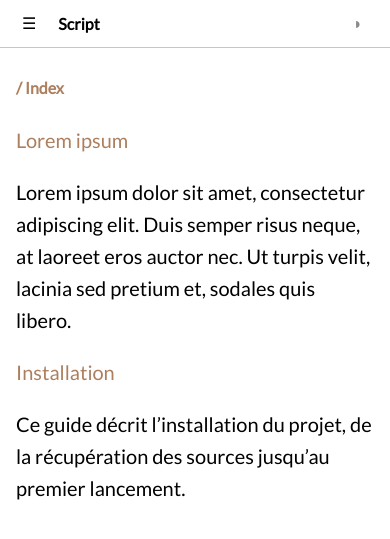
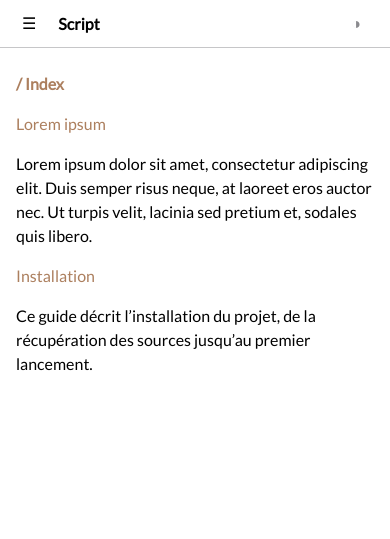
Before and after one commit to script-txt/script-txt.github.io, a Jekyll site: the page built from index.html, in a window 390 px wide. Shown: the top 539 px of the page. Built offline with Jekyll 4.4.1, drawn with Linux system fonts in a browser that asks for light colours.

Commit message:
Update default.html

```diff
--- a/_layouts/default.html
+++ b/_layouts/default.html
@@ -144,7 +144,7 @@
       transition: transform .2s ease;
     }
     .sidebar.open { transform: none; }
-    main { font-size: 1.25rem; line-height: 2rem; padding: 1.5rem 1rem 3rem; }
+    main { /*font-size: medium; line-height: 2rem;*/ padding: 1.5rem 1rem 3rem; }
 
   }
   @media (prefers-reduced-motion: reduce) {
```
